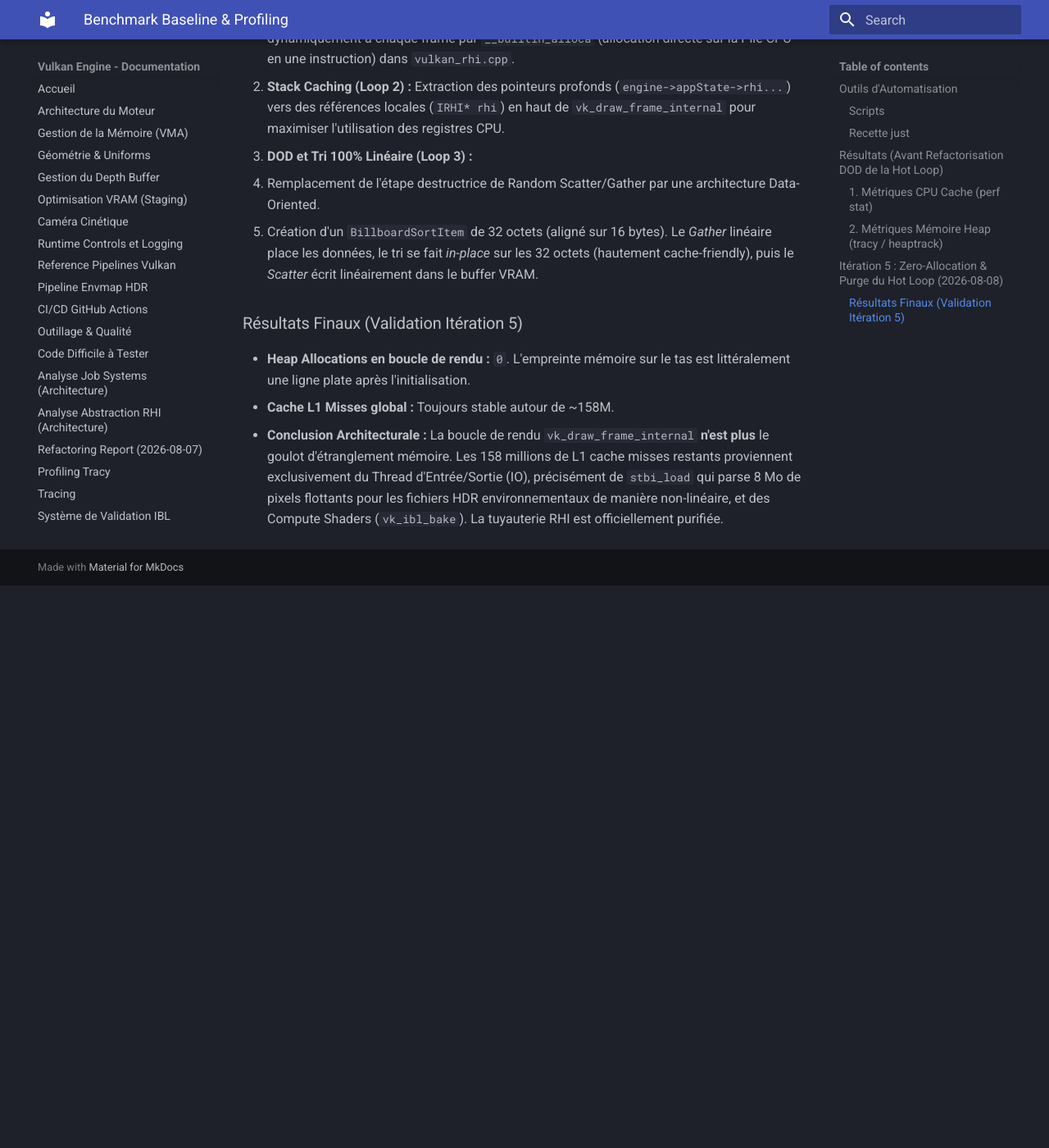
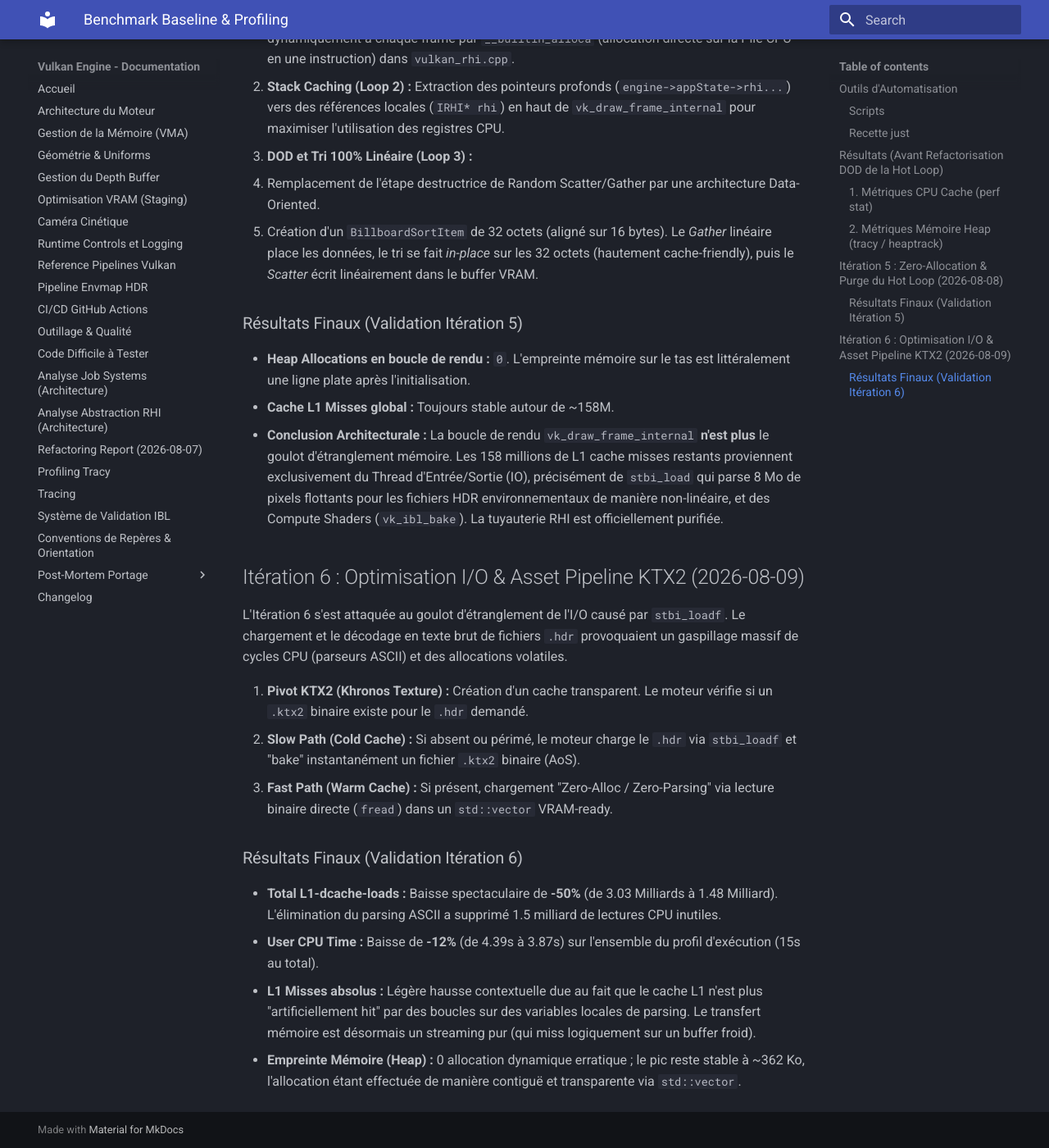
Before and after one commit to yoyonel/suckless-vulkan, an MkDocs documentation site: the page built from docs/benchmarking_baseline.md, in a window 1280 px wide and 1400 px high, scrolled down 1718 px. Shown: the whole window at 82% size. Built offline with MkDocs 1.6.1 and Material for MkDocs 9.7.7, drawn with Linux system fonts in a browser that asks for light colours; before the commit the page ends 2432 px from its top, so only the background shows below that.

Commit message:
docs: update memory and pipeline architecture for KTX2 pivot

```diff
--- a/docs/benchmarking_baseline.md
+++ b/docs/benchmarking_baseline.md
@@ -57,3 +57,18 @@
 - **Heap Allocations en boucle de rendu :** `0`. L'empreinte mémoire sur le tas est littéralement une ligne plate après l'initialisation.
 - **Cache L1 Misses global :** Toujours stable autour de ~158M.
 - **Conclusion Architecturale :** La boucle de rendu `vk_draw_frame_internal` **n'est plus** le goulot d'étranglement mémoire. Les 158 millions de L1 cache misses restants proviennent exclusivement du Thread d'Entrée/Sortie (IO), précisément de `stbi_load` qui parse 8 Mo de pixels flottants pour les fichiers HDR environnementaux de manière non-linéaire, et des Compute Shaders (`vk_ibl_bake`). La tuyauterie RHI est officiellement purifiée.
+
+## Itération 6 : Optimisation I/O & Asset Pipeline KTX2 (2026-08-09)
+
+L'Itération 6 s'est attaquée au goulot d'étranglement de l'I/O causé par `stbi_loadf`. Le chargement et le décodage en texte brut de fichiers `.hdr` provoquaient un gaspillage massif de cycles CPU (parseurs ASCII) et des allocations volatiles.
+
+1. **Pivot KTX2 (Khronos Texture) :** Création d'un cache transparent. Le moteur vérifie si un `.ktx2` binaire existe pour le `.hdr` demandé.
+1. **Slow Path (Cold Cache) :** Si absent ou périmé, le moteur charge le `.hdr` via `stbi_loadf` et "bake" instantanément un fichier `.ktx2` binaire (AoS).
+1. **Fast Path (Warm Cache) :** Si présent, chargement "Zero-Alloc / Zero-Parsing" via lecture binaire directe (`fread`) dans un `std::vector` VRAM-ready.
+
+### Résultats Finaux (Validation Itération 6)
+
+- **Total L1-dcache-loads :** Baisse spectaculaire de **-50%** (de 3.03 Milliards à 1.48 Milliard). L'élimination du parsing ASCII a supprimé 1.5 milliard de lectures CPU inutiles.
+- **User CPU Time :** Baisse de **-12%** (de 4.39s à 3.87s) sur l'ensemble du profil d'exécution (15s au total).
+- **L1 Misses absolus :** Légère hausse contextuelle due au fait que le cache L1 n'est plus "artificiellement hit" par des boucles sur des variables locales de parsing. Le transfert mémoire est désormais un streaming pur (qui miss logiquement sur un buffer froid).
+- **Empreinte Mémoire (Heap) :** 0 allocation dynamique erratique ; le pic reste stable à ~362 Ko, l'allocation étant effectuée de manière contiguë et transparente via `std::vector`.
```
Also changed, not shown: docs/envmap_hdr_pipeline.md (+6 -3 lines).
